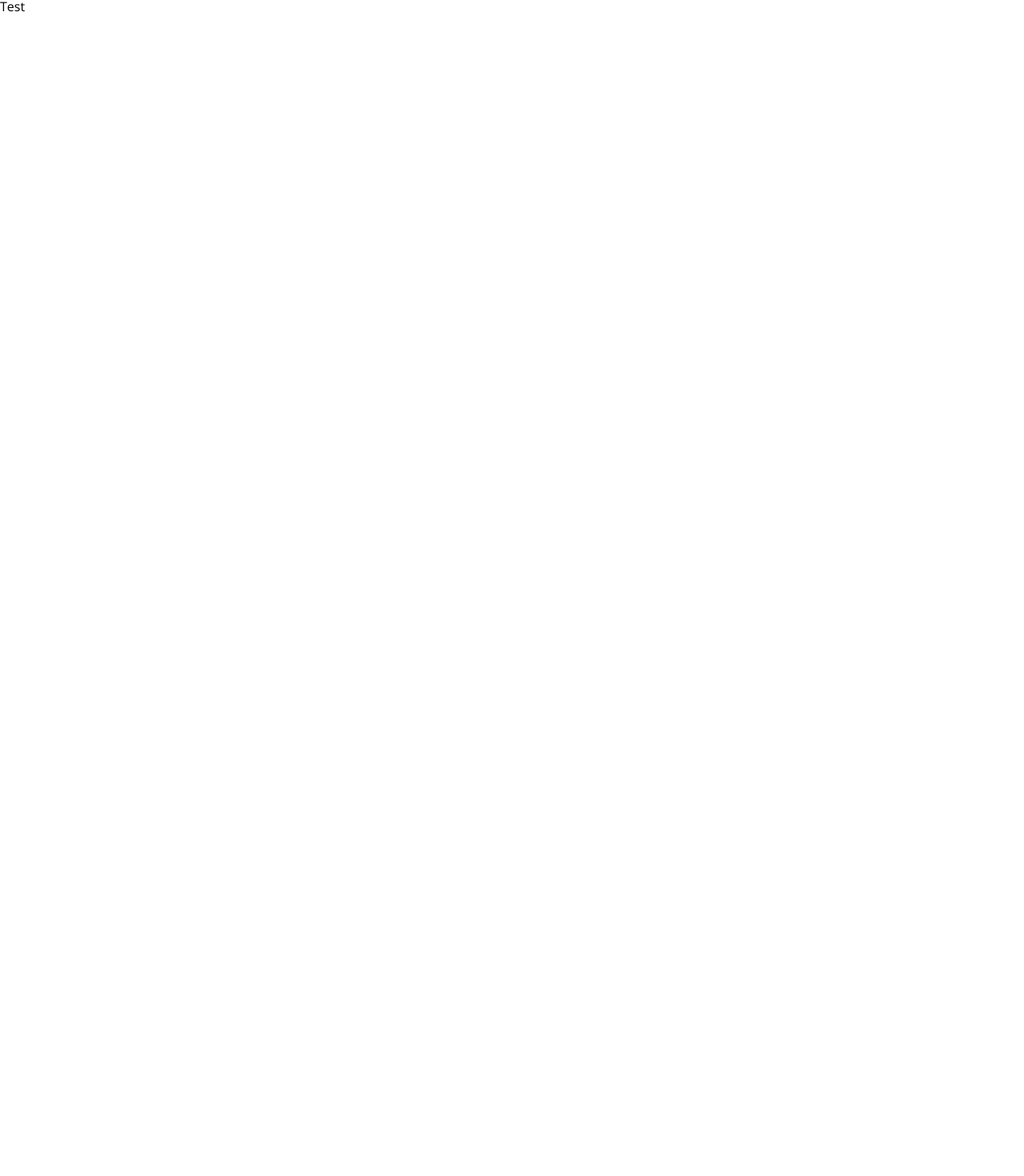
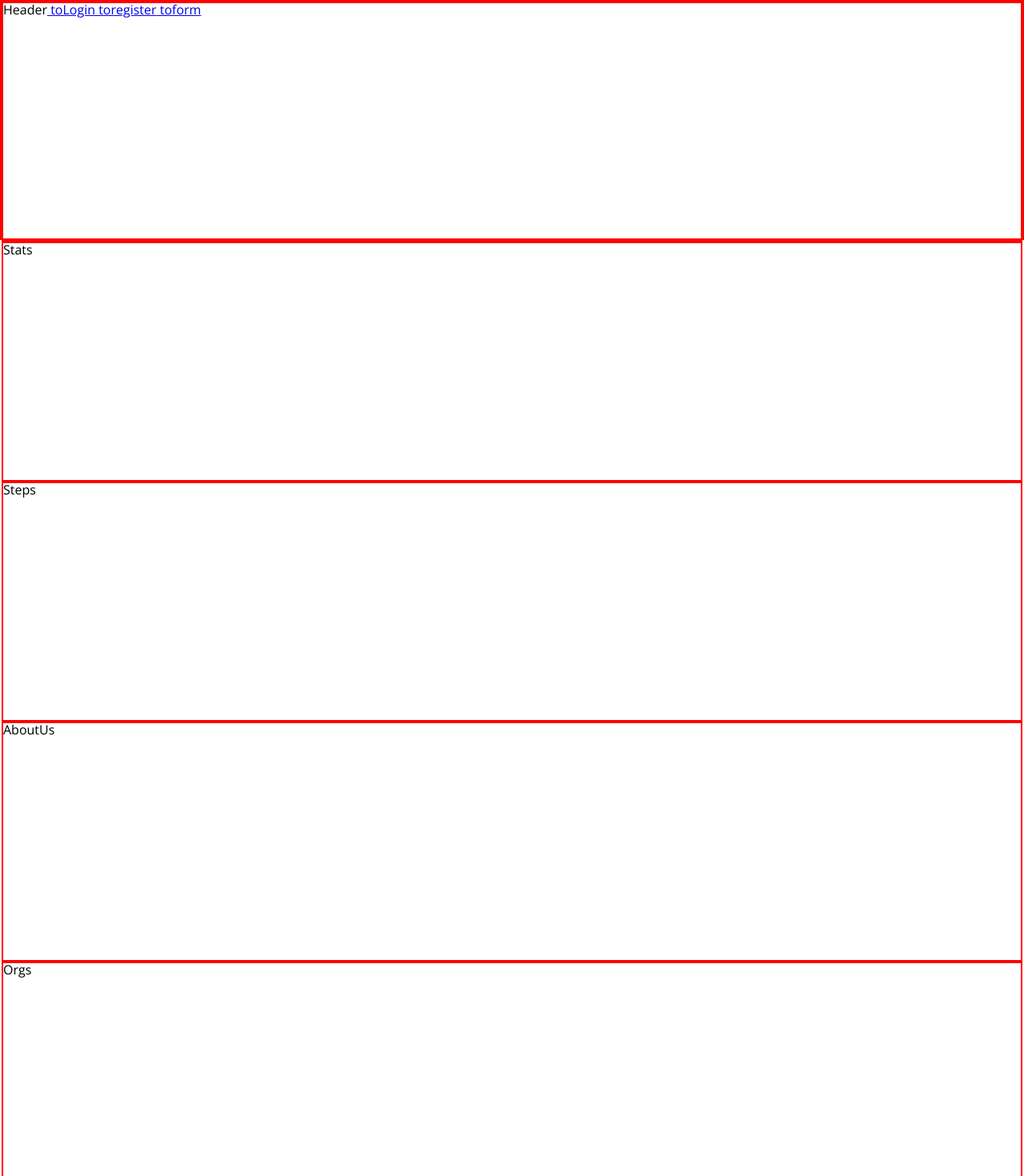
Before and after one commit to Arachnomorph/portfolio-lab-oddaj-rzeczy, a React (Create React App) app: page / in a window 1280 px wide. Shown: the top 1470 px of the page at 80% size. Before the commit the page ends 800 px from the top, so only its background shows below. Built offline with nearby package versions, Linux system fonts and the light colour scheme.

Commit message:
html structure/routing

```diff
--- a/src/App.js
+++ b/src/App.js
@@ -2,16 +2,21 @@ import './App.css';
 import {
     HashRouter,
     Route,
-    Routes
+    Routes,
 } from "react-router-dom";
 import Home from "./components/Home";
+import LogIn from "./components/LogIn";
+import Register from "./components/Register";
+import OddajRzeczyForm from "./components/OddajRzeczyForm";
 
 function App() {
     return (
         <HashRouter>
             <Routes>
-                <Route path={'/'} element={<Home/>}/>
-
+                <Route path='/' element={<Home/>}/>
+                <Route path={'/LogIn'} element={<LogIn/>}/>
+                <Route path={'/Register'} element={<Register/>}/>
+                <Route path={'/OddajRzeczyForm'} element={<OddajRzeczyForm/>}/>
             </Routes>
         </HashRouter>
     );
--- a/src/components/Home.js
+++ b/src/components/Home.js
@@ -1,9 +1,22 @@
 import React from "react";
+import HomeHeader from "./HomeHeader";
+import HomeStats from "./HomeStats";
+import HomeSteps from "./HomeSteps";
+import HomeAboutUs from "./HomeAboutUs";
+import HomeOrgs from "./HomeOrgs";
+import HomeContact from "./HomeContact";
 
 const Home = () => {
 
     return (
-        <div>Test</div>
+        <>
+            <HomeHeader/>
+            <HomeStats/>
+            <HomeSteps/>
+            <HomeAboutUs/>
+            <HomeOrgs/>
+            <HomeContact/>
+        </>
     )
 }
 
--- /dev/null
+++ b/src/components/HomeAboutUs.js
@@ -0,0 +1,10 @@
+import React from "react";
+
+const HomeAboutUs = () => {
+
+    return (
+        <div className={'aboutUsContainer'}>AboutUs</div>
+    )
+}
+
+export default HomeAboutUs;
--- /dev/null
+++ b/src/components/HomeContact.js
@@ -0,0 +1,10 @@
+import React from "react";
+
+const HomeContact = () => {
+
+    return (
+        <div className={'contactContainer'}>Contact</div>
+    )
+}
+
+export default HomeContact;
--- /dev/null
+++ b/src/components/HomeHeader.js
@@ -0,0 +1,16 @@
+import React from "react";
+import {Link} from "react-router-dom";
+
+const HomeHeader = () => {
+
+    return (
+        <div className={'headerContainer'}>
+            Header
+            <Link to='/LogIn'> toLogin</Link>
+            <Link to='/Register'> toregister</Link>
+            <Link to='/OddajRzeczyForm'> toform</Link>
+        </div>
+)
+}
+
+export default HomeHeader;
--- /dev/null
+++ b/src/components/HomeOrgs.js
@@ -0,0 +1,10 @@
+import React from "react";
+
+const HomeOrgs = () => {
+
+    return (
+        <div className={'orgsContainer'}>Orgs</div>
+    )
+}
+
+export default HomeOrgs;
--- /dev/null
+++ b/src/components/HomeStats.js
@@ -0,0 +1,10 @@
+import React from "react";
+
+const HomeStats = () => {
+
+    return (
+        <div className={'statsContainer'}>Stats</div>
+    )
+}
+
+export default HomeStats;
--- /dev/null
+++ b/src/components/HomeSteps.js
@@ -0,0 +1,10 @@
+import React from "react";
+
+const HomeSteps = () => {
+
+    return (
+        <div className={'stepsContainer'}>Steps</div>
+    )
+}
+
+export default HomeSteps;
--- /dev/null
+++ b/src/components/LogIn.js
@@ -0,0 +1,10 @@
+import React from "react";
+
+const LogIn = () => {
+
+    return (
+        <div className={'login'}>Log In</div>
+    )
+}
+
+export default LogIn;
--- /dev/null
+++ b/src/components/OddajRzeczyForm.js
@@ -0,0 +1,10 @@
+import React from "react";
+
+const OddajRzeczyForm = () => {
+
+    return (
+        <div className={'oddajrzeczyform'}>Formularz</div>
+    )
+}
+
+export default OddajRzeczyForm;
--- /dev/null
+++ b/src/components/Register.js
@@ -0,0 +1,10 @@
+import React from "react";
+
+const Register = () => {
+
+    return (
+        <div className={'register'}>Register</div>
+    )
+}
+
+export default Register;
--- a/src/scss/main.scss
+++ b/src/scss/main.scss
@@ -2,6 +2,14 @@
 @import "settings/fonts";
 @import "settings/colors";
 
+* {
+  box-sizing: border-box;
+}
+
 body {
   font-family: $font-base;
 }
+div {
+  height: 300px;
+  border: 2px solid red;
+}
```
